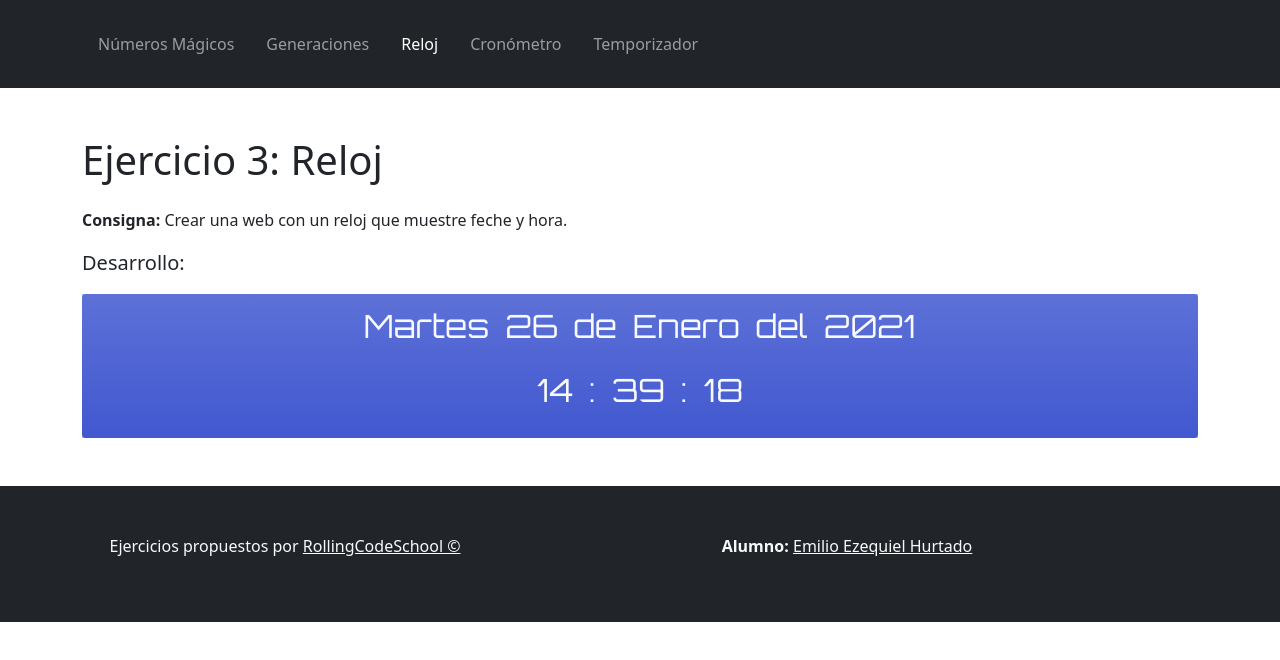
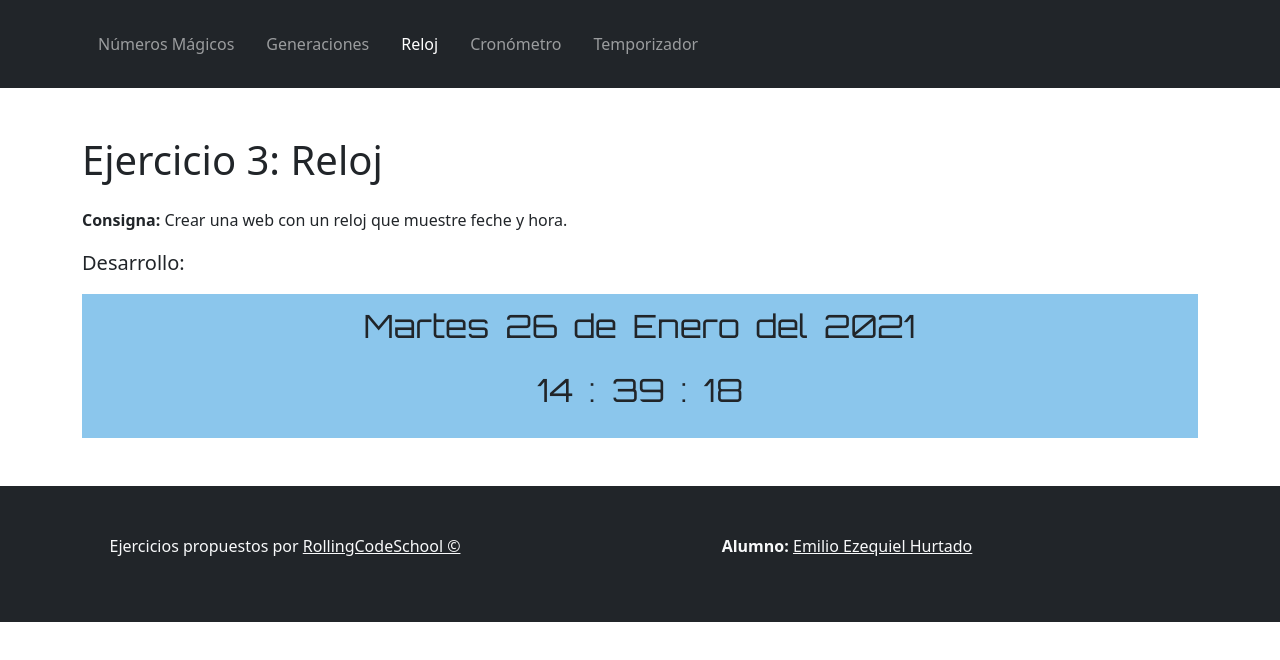
Before and after one commit to emilioh93/ejerciciosDOMyBOM, a plain HTML site: page reloj.html in a window 1280 px wide. Drawn offline with Linux system fonts and the light colour scheme.

```diff
--- a/css/style.css
+++ b/css/style.css
@@ -15,8 +15,3 @@
         font-size: small;
     }
 }
-
-.bg-gradient {
-    background-color: #4158D0;
-    background-image: linear-gradient(43deg, #4158D0 0%, #C850C0 46%, #FFCC70 100%);
-}
--- a/reloj.html
+++ b/reloj.html
@@ -44,8 +44,8 @@
             <p><strong>Consigna: </strong> Crear una web con un reloj que muestre feche y hora.
             </p>
             <p class="lead">Desarrollo:</p>
-            <article class="d-flex justify-content-center fuenteDigital fuenteDigitalSM">
-                <article class="bg-gradient text-light rounded py-2 w-100">
+            <article class="d-flex justify-content-center fuenteDigital fuenteDigitalSM w-100">
+                <article class="text-dark rounded py-2">
                     <div class="d-flex justify-content-center">
                         <p class="mx-2" id="diaSemana"></p>
                         <p class="mx-2" id="numDia"></p>
```
Also changed, not shown: cronometro.html (+3 -1 lines).
